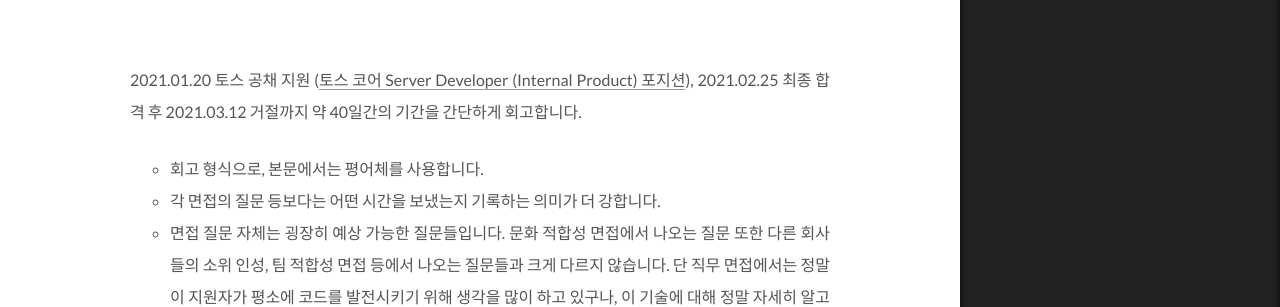
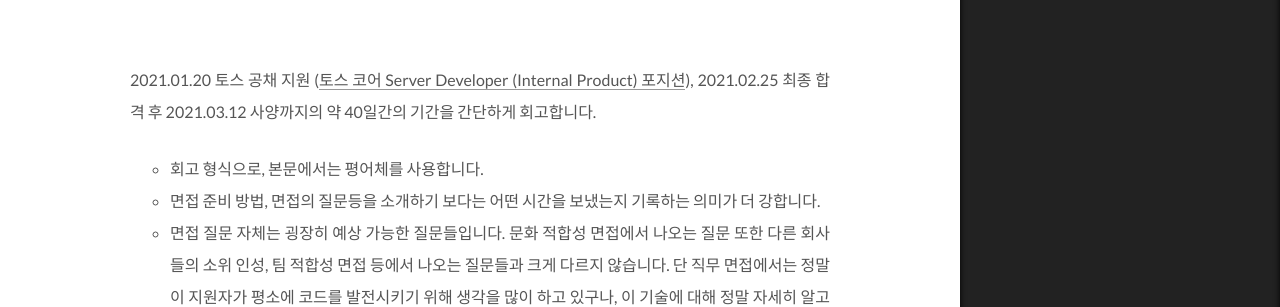
Before and after one commit to novdov/novdov.github.io, a Jekyll site: the page built from _posts/2021-03-18-토스공채후기.md, in a window 1280 px wide. Shown: the part 406-713 px from the top of the page. Built offline with Jekyll 4.4.1, drawn with Linux system fonts in a browser that asks for light colours; comment, search, counter and statistics services are not loaded.

Commit message:
Update 2021-03-18-토스공채후기.md

```diff
--- a/_posts/2021-03-18-토스공채후기.md
+++ b/_posts/2021-03-18-토스공채후기.md
@@ -8,10 +8,10 @@ tags:
 - 채용
 ---
 
-2021.01.20 토스 공채 지원 ([토스 코어 Server Developer (Internal Product) 포지션](https://toss.im/career/job-detail?job_id=4330133003)), 2021.02.25 최종 합격 후 2021.03.12 거절까지 약 40일간의 기간을 간단하게 회고합니다.
+2021.01.20 토스 공채 지원 ([토스 코어 Server Developer (Internal Product) 포지션](https://toss.im/career/job-detail?job_id=4330133003)), 2021.02.25 최종 합격 후 2021.03.12 사양까지의 약 40일간의 기간을 간단하게 회고합니다.
 
 - 회고 형식으로, 본문에서는 평어체를 사용합니다.
-- 각 면접의 질문 등보다는 어떤 시간을 보냈는지 기록하는 의미가 더 강합니다.
+- 면접 준비 방법, 면접의 질문등을 소개하기 보다는 어떤 시간을 보냈는지 기록하는 의미가 더 강합니다.
 - 면접 질문 자체는 굉장히 예상 가능한 질문들입니다. 문화 적합성 면접에서 나오는 질문 또한 다른 회사들의 소위 인성, 팀 적합성 면접 등에서 나오는 질문들과 크게 다르지 않습니다. 단 직무 면접에서는 정말 이 지원자가 평소에 코드를 발전시키기 위해 생각을 많이 하고 있구나, 이 기술에 대해 정말 자세히 알고 있구나를 제대로 평가하기 위한 질문이 나왔다고 생각합니다. (즉, 의도를 가지고 코드를 짜는지, 기술을 제대로 알고 있는지, 어떻게 하면 더 발전시킬 수 있는지 등)
 
 ---
```
